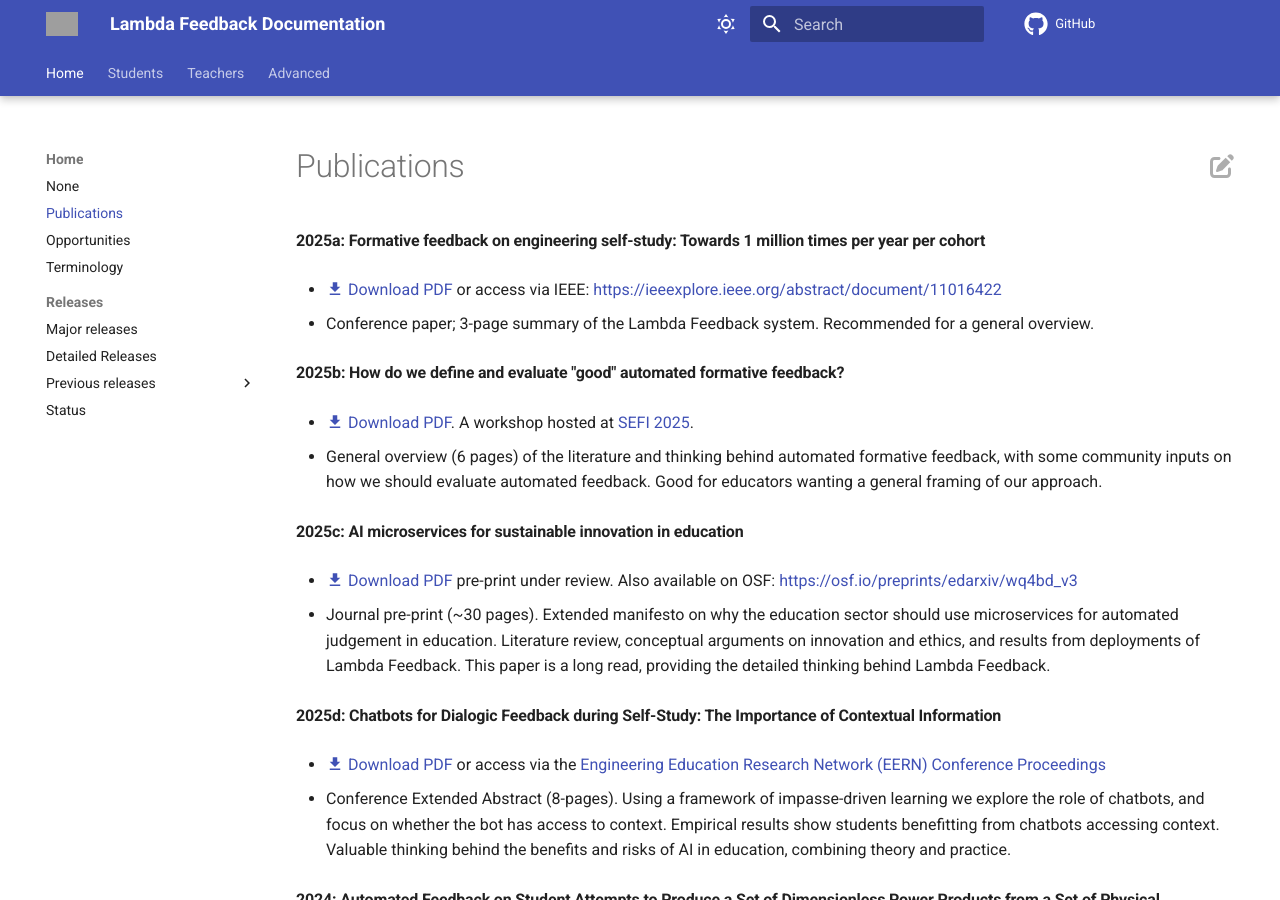
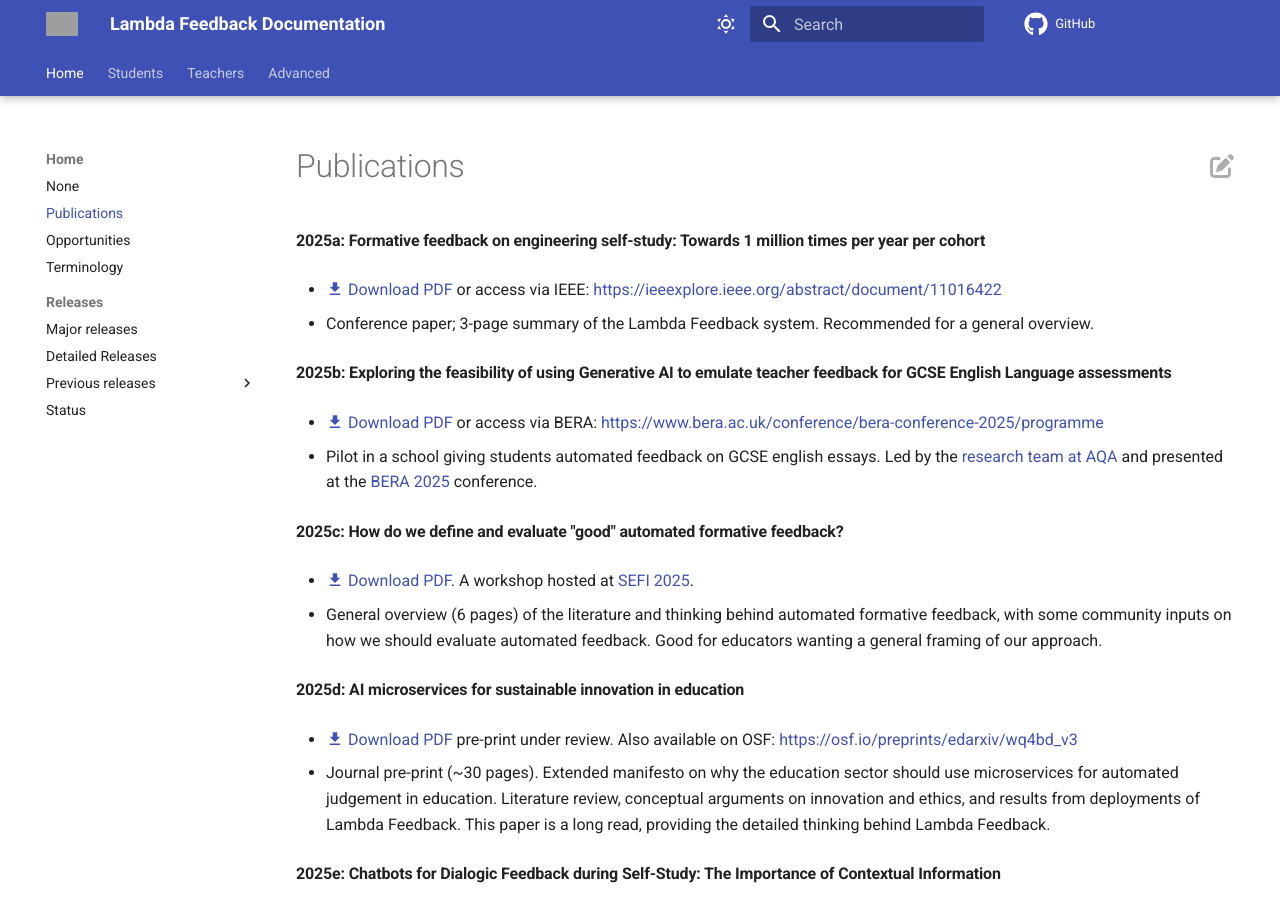
Before and after one commit to lambda-feedback/user-documentation, an MkDocs documentation site: the page built from docs/publications.md, in a window 1280 px wide and 900 px high. Built offline with MkDocs 1.6.1 and Material for MkDocs 9.7.7, drawn with Linux system fonts in a browser that asks for light colours; comment, search, counter and statistics services are not loaded; grey boxes are pictures that could not be loaded.

Commit message:
Added AQA publication

```diff
--- a/docs/publications.md
+++ b/docs/publications.md
@@ -8,19 +8,25 @@ hide:
 
 - Conference paper; 3-page summary of the Lambda Feedback system. Recommended for a general overview.
 
-#### 2025b: How do we define and evaluate "good" automated formative feedback?
+#### 2025b: Exploring the feasibility of using Generative AI to emulate teacher feedback for GCSE English Language assessments
+
+- [:material-download: Download PDF](assets/publications/Tupling_etal_2025_BERA_2025_Assessment_GenAI.pdf) or access via BERA: [https://www.bera.ac.uk/conference/bera-conference-2025/programme](https://www.bera.ac.uk/conference/bera-conference-2025/programme)
+
+- Pilot in a school giving students automated feedback on GCSE english essays. Led by the [research team at AQA](https://www.aqa.org.uk/about-us/our-research) and presented at the [BERA 2025](https://www.bera.ac.uk/conference/bera-conference-2025/programme) conference.
+
+#### 2025c: How do we define and evaluate "good" automated formative feedback?
 
 - [:material-download: Download PDF](assets/publications/Johnson_etal_2025_SEFI_Workshop_Good_automated_feedback.pdf). A workshop hosted at [SEFI 2025](https://www.sefi2025.eu/).
 
 - General overview (6 pages) of the literature and thinking behind automated formative feedback, with some community inputs on how we should evaluate automated feedback. Good for educators wanting a general framing of our approach.
 
-#### 2025c: AI microservices for sustainable innovation in education
+#### 2025d: AI microservices for sustainable innovation in education
 
 - [:material-download: Download PDF](assets/publications/AI_Microservices_for_Sustainable_Innovation_in_Education-v3.pdf) pre-print under review. Also available on OSF: [https://osf.io/preprints/edarxiv/wq4bd_v3](https://osf.io/preprints/edarxiv/wq4bd_v3)
 
 - Journal pre-print (~30 pages). Extended manifesto on why the education sector should use microservices for automated judgement in education. Literature review, conceptual arguments on innovation and ethics, and results from deployments of Lambda Feedback. This paper is a long read, providing the detailed thinking behind Lambda Feedback.
 
-#### 2025d: Chatbots for Dialogic Feedback during Self-Study: The Importance of Contextual Information
+#### 2025e: Chatbots for Dialogic Feedback during Self-Study: The Importance of Contextual Information
 
 - [:material-download: Download PDF](assets/publications/2025_EERN_Paper_Proceedings_Extracted.pdf) or access via the [Engineering Education Research Network (EERN) Conference Proceedings](https://research.manchester.ac.uk/en/publications/uk-and-ireland-engineering-education-research-network-annual-symp)
 
```
Also changed, not shown: 1 other file.
